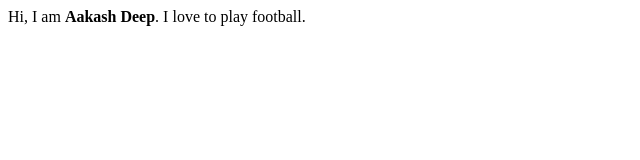
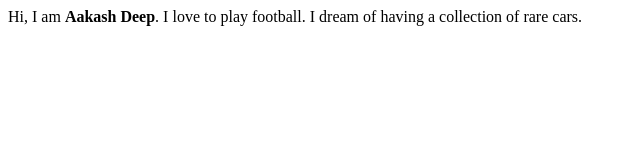
Before and after one commit to bryophyllum1/Aadi_Portfolio, a plain HTML site: page index.html in a window 1280 px wide. Shown: the whole page, without its empty margins (0-640 px from the left). Drawn offline with Linux system fonts and the light colour scheme.

Commit message:
refactor- added some information in the main page

```diff
--- a/index.html
+++ b/index.html
@@ -8,5 +8,6 @@
 <body>
     Hi, I am <b>Aakash Deep</b>.
     I love to play football.
+    I dream of having a collection of rare cars.
 </body>
 </html>
```
